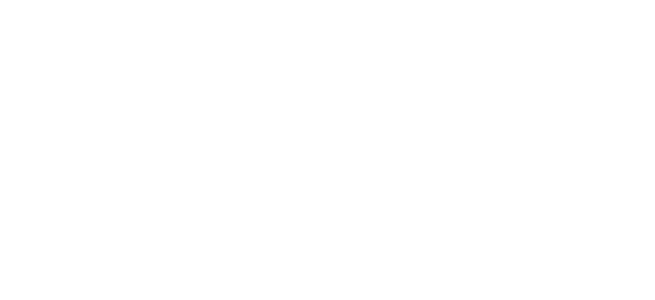
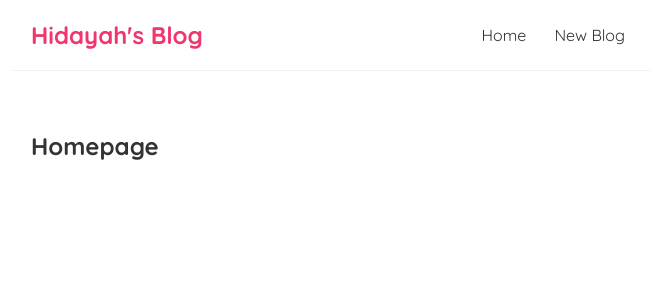
Before and after one commit to HidayahJadaan/My_ReactJS_Tasks, a React (Create React App) app in the folder my-blog/: page / in a window 1280 px wide. Shown: the top 300 px of the page, without its empty margins (309-964 px from the left). Built offline with nearby package versions, Linux system fonts and the light colour scheme.

Commit message:
Lesson 6

```diff
--- a/my-blog/public/index.html
+++ b/my-blog/public/index.html
@@ -39,5 +39,6 @@
       To begin the development, run `npm start` or `yarn start`.
       To create a production bundle, use `npm run build` or `yarn build`.
     -->
+
   </body>
 </html>
--- a/my-blog/src/App.js
+++ b/my-blog/src/App.js
@@ -1,7 +1,19 @@
-import './App.css';
+import "./App.css";
+import Navbar from "./components/Navbar";
+import Home from "./components/Home"
 
 function App() {
+  const title = "Welcome to the new blog";
+  const likes = 50;
+  const person = { name: "Hidayah", age: 30 };
 
+  return (
+    <div className="app">
+        <Navbar />
+      <div className="content">
+       <Home />
+      </div>
+    </div>
+  );
 }
-
 export default App;
--- /dev/null
+++ b/my-blog/src/components/Home.jsx
@@ -0,0 +1,9 @@
+const Home = () => {
+    return (
+      <div className="home">
+        <h2>Homepage</h2>
+      </div>
+    );
+  }
+
+  export default Home;
--- /dev/null
+++ b/my-blog/src/components/Navbar.jsx
@@ -0,0 +1,13 @@
+const Navbar = () => {
+    return (
+      <nav className="navbar">
+        <h1>Hidayah's Blog</h1>
+        <div className="links">
+          <a href="/">Home</a>
+          <a href="/create">New Blog</a>
+        </div>
+      </nav>
+    );
+  }
+
+  export default Navbar;
--- a/my-blog/src/index.css
+++ b/my-blog/src/index.css
@@ -1,13 +1,35 @@
-body {
+@import url('https://fonts.googleapis.com/css2?family=Quicksand:wght@300;400;500;600;700&display=swap');
+
+/* base styles */
+* {
   margin: 0;
-  font-family: -apple-system, BlinkMacSystemFont, 'Segoe UI', 'Roboto', 'Oxygen',
-    'Ubuntu', 'Cantarell', 'Fira Sans', 'Droid Sans', 'Helvetica Neue',
-    sans-serif;
-  -webkit-font-smoothing: antialiased;
-  -moz-osx-font-smoothing: grayscale;
+  font-family: "Quicksand";
+  color: #333;
 }
-
-code {
-  font-family: source-code-pro, Menlo, Monaco, Consolas, 'Courier New',
-    monospace;
+.navbar {
+  padding: 20px;
+  display: flex;
+  align-items: center;
+  max-width: 600px;
+  margin: 0 auto;
+  border-bottom: 1px solid #f2f2f2;
 }
+.navbar h1 {
+  color: #f1356d;
+}
+.navbar .links {
+  margin-left: auto;
+}
+.navbar a {
+  margin-left: 16px;
+  text-decoration: none;
+  padding: 6px;
+}
+.navbar a:hover {
+  color: #f1356d;
+}
+.content {
+  max-width: 600px;
+  margin: 40px auto;
+  padding: 20px;
+}
```
